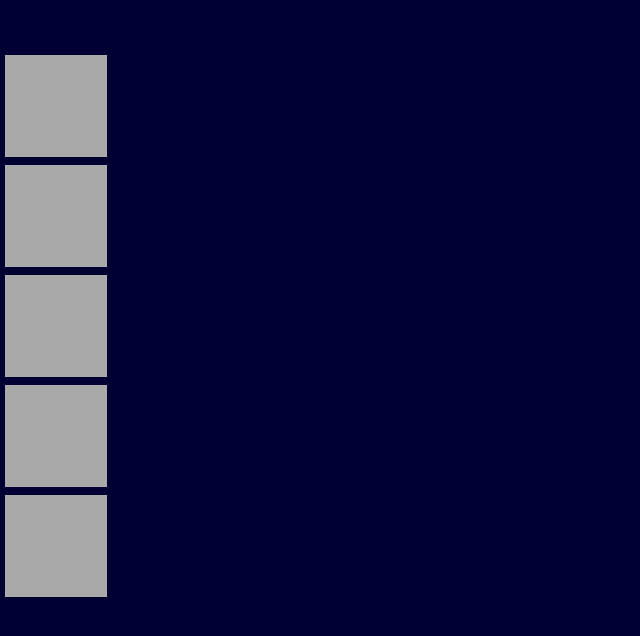
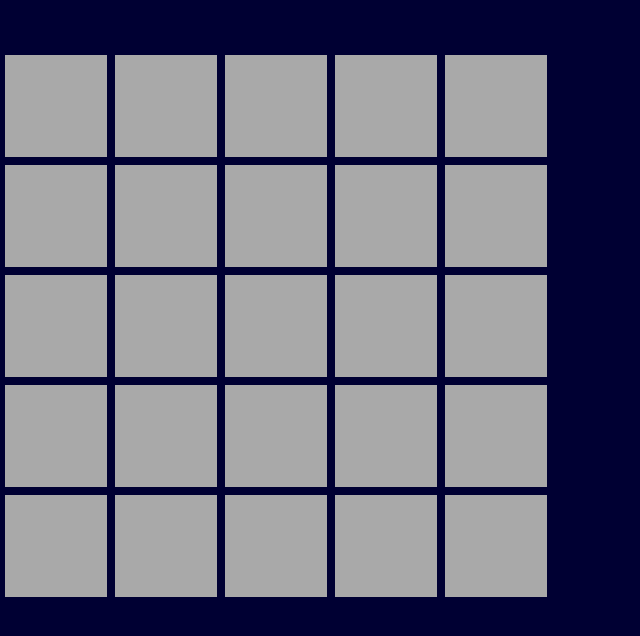
Before and after one commit to Guillermo-Martin/lights-out, a React (Create React App) app: page / in a window 1280 px wide. Shown: the top 636 px of the page, without its empty margins (0-640 px from the left). Built offline with nearby package versions, Linux system fonts and the light colour scheme.

Commit message:
Add code to create cells for the board

```diff
--- a/src/Board.js
+++ b/src/Board.js
@@ -46,12 +46,18 @@ class Board extends Component {
 
   createBoard() {
     let board = [];
+    let cells = [];
     // TODO: create array-of-arrays of true/false values
-    // create rows
+
+    // create cells
+    for(let j = 0; j < this.props.ncols; j++) {
+      cells.push(<td><Cell /></td>);
+    }
+
+    // create rows to hold the cells
     for(let i = 0; i < this.props.nrows; i++) {
-      board.push(<tr><td><Cell /></td></tr>);
+      board.push(<tr>{cells}</tr>);
     }
-    // create cells
 
     return board
   }
```
